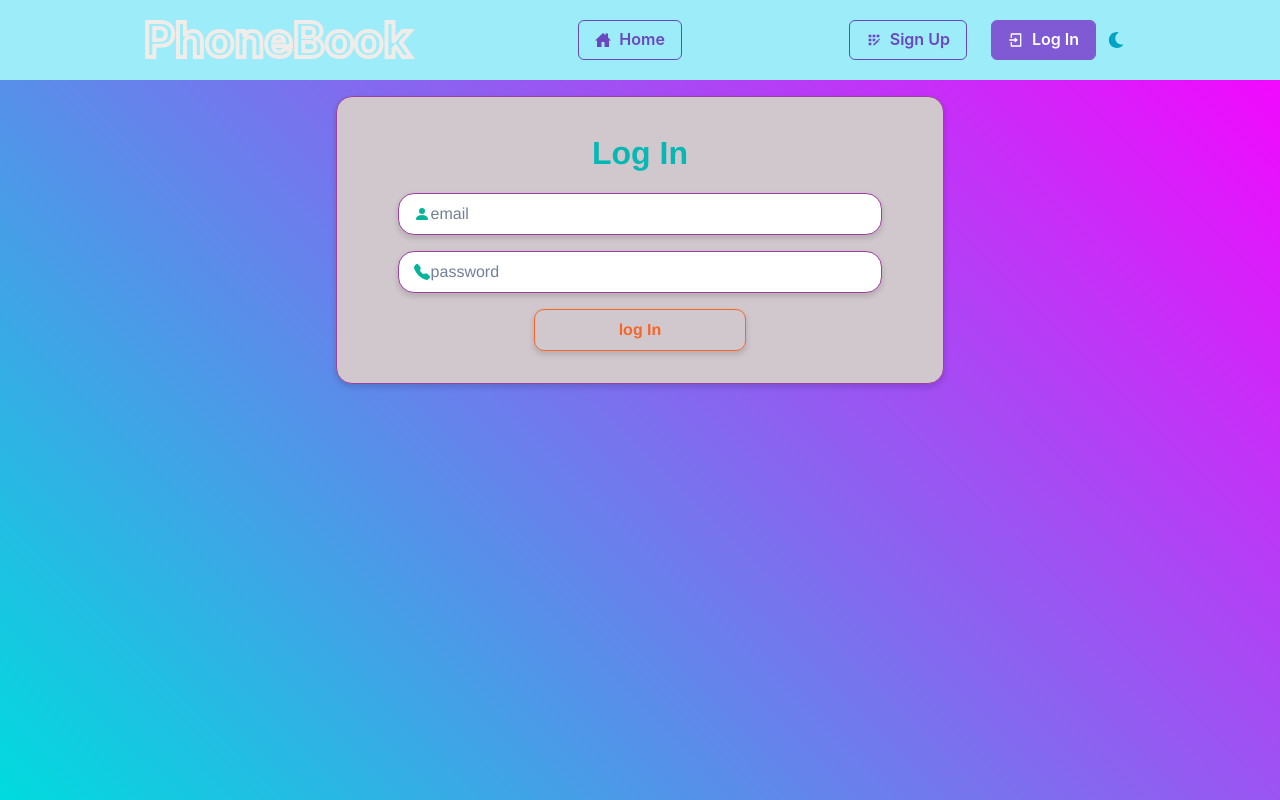
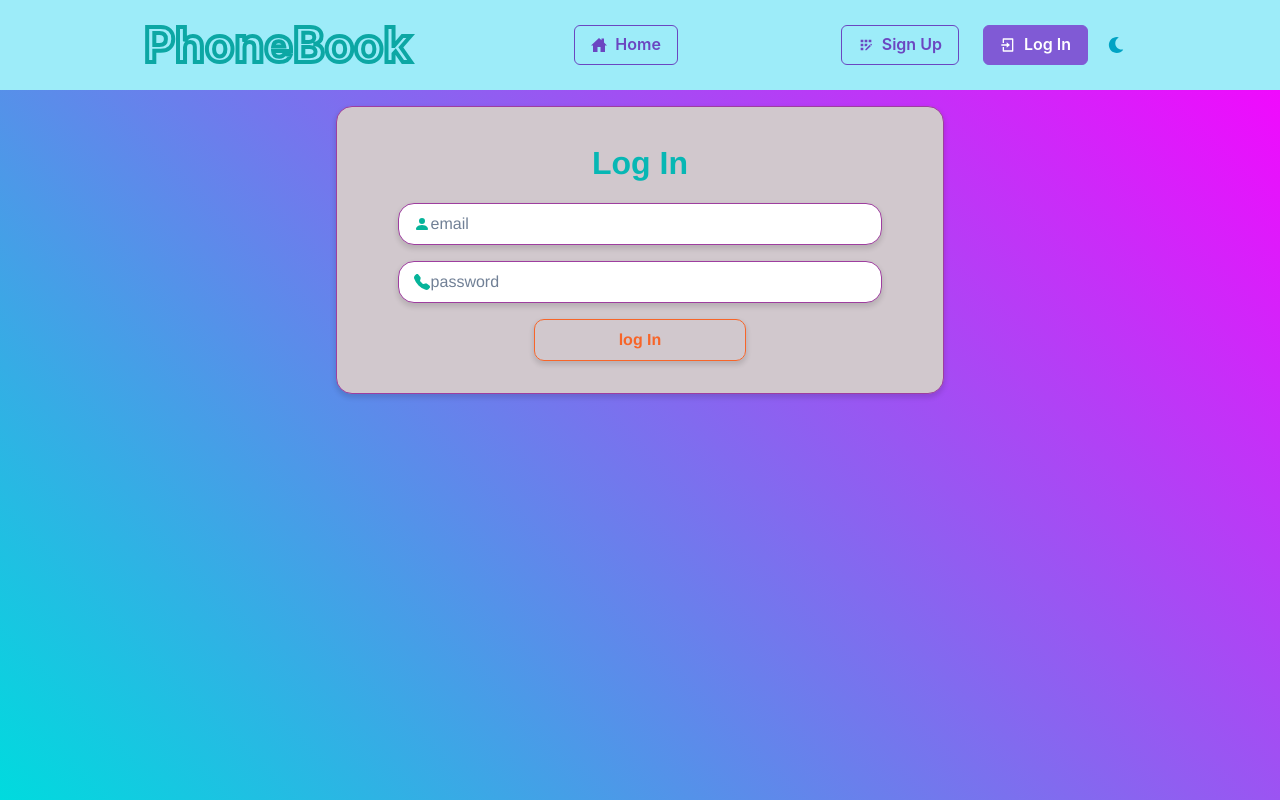
Before and after one commit to namhels/goit-react-hw-08-phonebook, a React (Create React App) app: page /goit-react-hw-08-phonebook/login in a window 1280 px wide. Built offline with nearby package versions, Linux system fonts and the light colour scheme.

Commit message:
fix Color Mode

```diff
--- a/src/App.jsx
+++ b/src/App.jsx
@@ -10,6 +10,7 @@ import SharedLayout from 'components/SharedLayout';
 import { refreshUser } from 'redux/auth/operations';
 import { useAuth } from 'hooks';
 import Loader from 'components/Loader';
+import { useColorMode } from '@chakra-ui/react';
 
 const HomePage = lazy(() => import('pages/Home'));
 const RegisterPage = lazy(() => import('pages/Register'));
@@ -19,6 +20,7 @@ const ContactsPage = lazy(() => import('pages/Contacts'));
 const App = () => {
   const dispatch = useDispatch();
   const { isRefreshing } = useAuth();
+  const { colorMode } = useColorMode();
 
   useEffect(() => {
     dispatch(refreshUser());
@@ -28,7 +30,11 @@ const App = () => {
     <Box
       pb={4}
       minHeight="100vh"
-      backgroundImage="linear-gradient(45deg, rgb(0, 219, 222), rgb(252, 0, 255))"
+      backgroundImage={
+        colorMode === 'dark'
+          ? 'linear-gradient(45deg, rgba(0, 218, 222, 0.499), rgba(251, 0, 255, 0.726))'
+          : 'linear-gradient(45deg, rgb(0, 219, 222), rgb(252, 0, 255))'
+      }
     >
       {isRefreshing ? (
         <Loader />
--- a/src/components/AppBar/AppBar.jsx
+++ b/src/components/AppBar/AppBar.jsx
@@ -44,7 +44,7 @@ const AppBar = () => {
         </Flex>
         <Box display={{ base: 'contents', md: 'none' }}>
           <Collapse in={isOpen} animateOpacity>
-            <VStack spacing={4} align="center">
+            <VStack py={2} spacing={4} align="center">
               <Navigation />
               {isLoggedIn ? <UserMenu /> : <AuthNav />}
             </VStack>
--- a/src/components/Logo/Logo.jsx
+++ b/src/components/Logo/Logo.jsx
@@ -1,18 +1,31 @@
-import { Heading } from '@chakra-ui/react';
+import { Heading, useColorMode } from '@chakra-ui/react';
 
 const Logo = () => {
+  const { colorMode } = useColorMode();
+
   return (
     <Heading
-      size="2xl"
+      fontSize="5xl"
       transition="all 300ms"
-      sx={{
-        WebkitTextStroke: '4px #f0ece9',
-        WebkitTextFillColor: 'transparent',
-        ':hover': {
-          transform: 'scale(1.1)',
-          filter: 'drop-shadow(4px 8px 3px #9e3e9f)',
-        },
-      }}
+      sx={
+        colorMode === 'dark'
+          ? {
+              WebkitTextStroke: '4px #f0ece9d1',
+              WebkitTextFillColor: 'transparent',
+              ':hover': {
+                transform: 'scale(1.1)',
+                filter: 'drop-shadow(4px 8px 3px #9e3e9f)',
+              },
+            }
+          : {
+              WebkitTextStroke: '4px #0ca7a4',
+              WebkitTextFillColor: 'transparent',
+              ':hover': {
+                transform: 'scale(1.1)',
+                filter: 'drop-shadow(4px 8px 3px #9e3e9f)',
+              },
+            }
+      }
     >
       PhoneBook
     </Heading>
--- a/src/components/ToggleTheme/ToggleTheme.jsx
+++ b/src/components/ToggleTheme/ToggleTheme.jsx
@@ -10,6 +10,7 @@ const ToggleTheme = () => {
       colorScheme="cyan"
       aria-label="toggle theme"
       rounded="full"
+      ml={2}
       size="md"
       onClick={toggleColorMode}
       icon={colorMode === 'dark' ? <FaSun /> : <FaMoon />}
```
